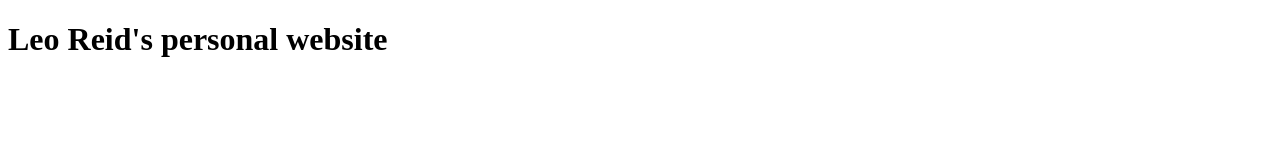
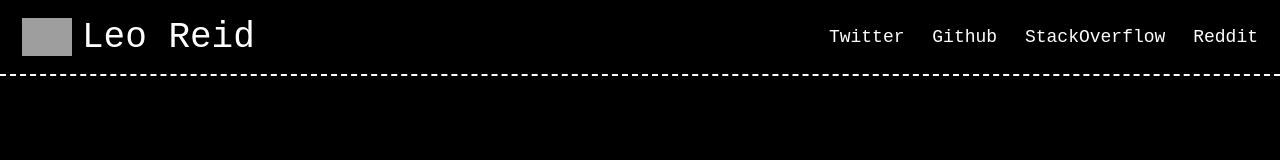
Before and after one commit to leorobertreid/leorobertreid.github.io, a plain HTML site: page index.html in a window 1280 px wide. Drawn offline with Linux system fonts and the light colour scheme; grey boxes are pictures that could not be loaded.

Commit message:
created a header, added styling

```diff
--- a/index.html
+++ b/index.html
@@ -5,8 +5,22 @@
     <meta http-equiv="X-UA-Compatible" content="IE=edge">
     <meta name="viewport" content="width=device-width, initial-scale=1.0">
     <title>Leo Reid</title>
+    <link rel="icon" href="https://avatars.githubusercontent.com/u/103509113?v=4">
+    <link rel="stylesheet" href="./styles.css">
+    <script src="./index.js" defer></script>
 </head>
 <body>
-    <h1>Leo Reid's personal website</h1>
+    <header>
+        <a href="http://leorobertreid.github.io" class="div-a">
+            <img src="https://avatars.githubusercontent.com/u/103509113?v=4" alt="">
+            <h1>Leo Reid</h1>
+        </a>
+        <nav>
+            <a href="https://twitter.com/leorobertreid">Twitter</a>
+            <a href="https://leorobertreid.github.io">Github</a>
+            <a href="https://stackoverflow.com/users/18792239/leo-reid">StackOverflow</a>
+            <a href="https://www.reddit.com/user/leorobertreid">Reddit</a>
+        </nav>
+    </header>
 </body>
 </html>
--- /dev/null
+++ b/styles.css
@@ -0,0 +1,64 @@
+body, * {
+    border: 0;
+    padding: 0;
+    margin: 0;
+}
+
+body {
+    font-family: monospace;
+    color: var(--light);
+    background-color: var(--dark);
+}
+
+header, header .div-a {
+    display: flex;
+    align-items: center;
+    flex-direction: row;
+    justify-content: space-between;
+}
+
+header {
+    padding: 12px;
+    height: 50px;
+    border-bottom: 2px var(--light) dashed;
+}
+
+header img {
+    height: 100%;
+    margin-right: 10px;
+}
+
+header .div-a {
+    height: 75%;
+}
+
+header h1 {
+    font-weight: 400;
+}
+
+a {
+    font-size: 18px;
+    padding: 10px;
+    transition: 0.5s;
+    text-decoration: none;
+}
+
+a, a:visited {
+    color: var(--light);
+}
+
+a:hover {
+    background-color: var(--least-light);
+}
+
+a:active {
+    background-color: var(--less-light);
+}
+
+:root {
+    --dark: black;
+    --medium-light: rgb(235, 235, 235);
+    --less-light: rgb(226, 226, 226);
+    --least-light: rgb(196, 196, 196);
+    --light: white;
+}
```
Also changed, not shown: index.js (added).
